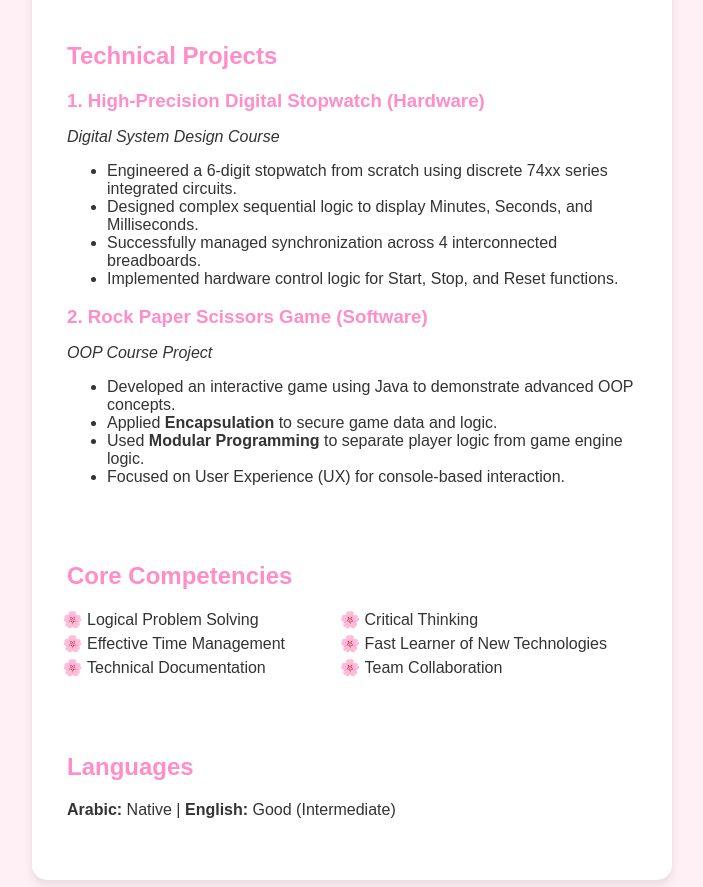
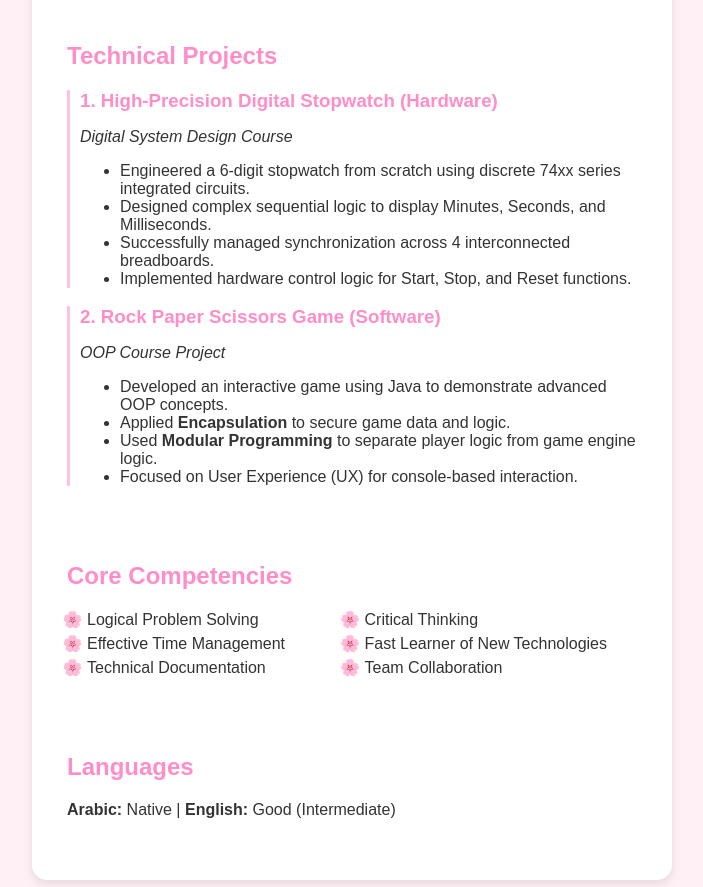
Before and after one commit to Youmn4/My-CV, a plain HTML site: page index.html in a window 1280 px wide. Shown: the part 1282-2169 px from the top of the page, without its empty margins (288-991 px from the left). Drawn offline with Linux system fonts and the light colour scheme.

Commit message:
Update style.css

```diff
--- a/style.css
+++ b/style.css
@@ -32,7 +32,7 @@ h2 {
     transition: 0.3s;
      border-radius: 10px;}
 
-.project-detailed {
+.project-detail {
     margin-bottom: 15px;
     border-left: 3px solid #ffc1e3; /* خط بينك رفيع في جنب كل مشروع */
     padding-left: 10px; }
```
